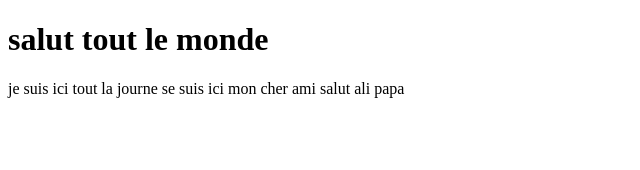
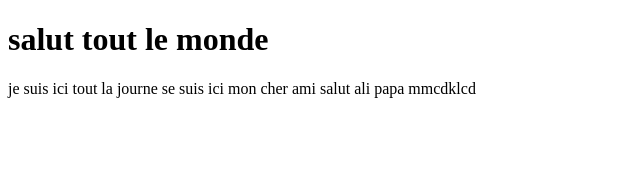
Before and after one commit to eljihaoui/e-commerce-nodejs-reactjs, a React (Create React App) app in the folder e-commerce-reactjs/: page / in a window 1280 px wide. Shown: the top 170 px of the page, without its empty margins (0-640 px from the left). Built offline with nearby package versions, Linux system fonts and the light colour scheme.

Commit message:
from react js

```diff
--- a/e-commerce-reactjs/src/App.js
+++ b/e-commerce-reactjs/src/App.js
@@ -5,7 +5,7 @@ function App() {
       <h1>salut tout le monde</h1>
       <p> je suis ici tout la journe
         se suis ici mon cher ami
-        salut  ali papa
+        salut  ali papa mmcdklcd
          </p>
     </div>
   );
```
